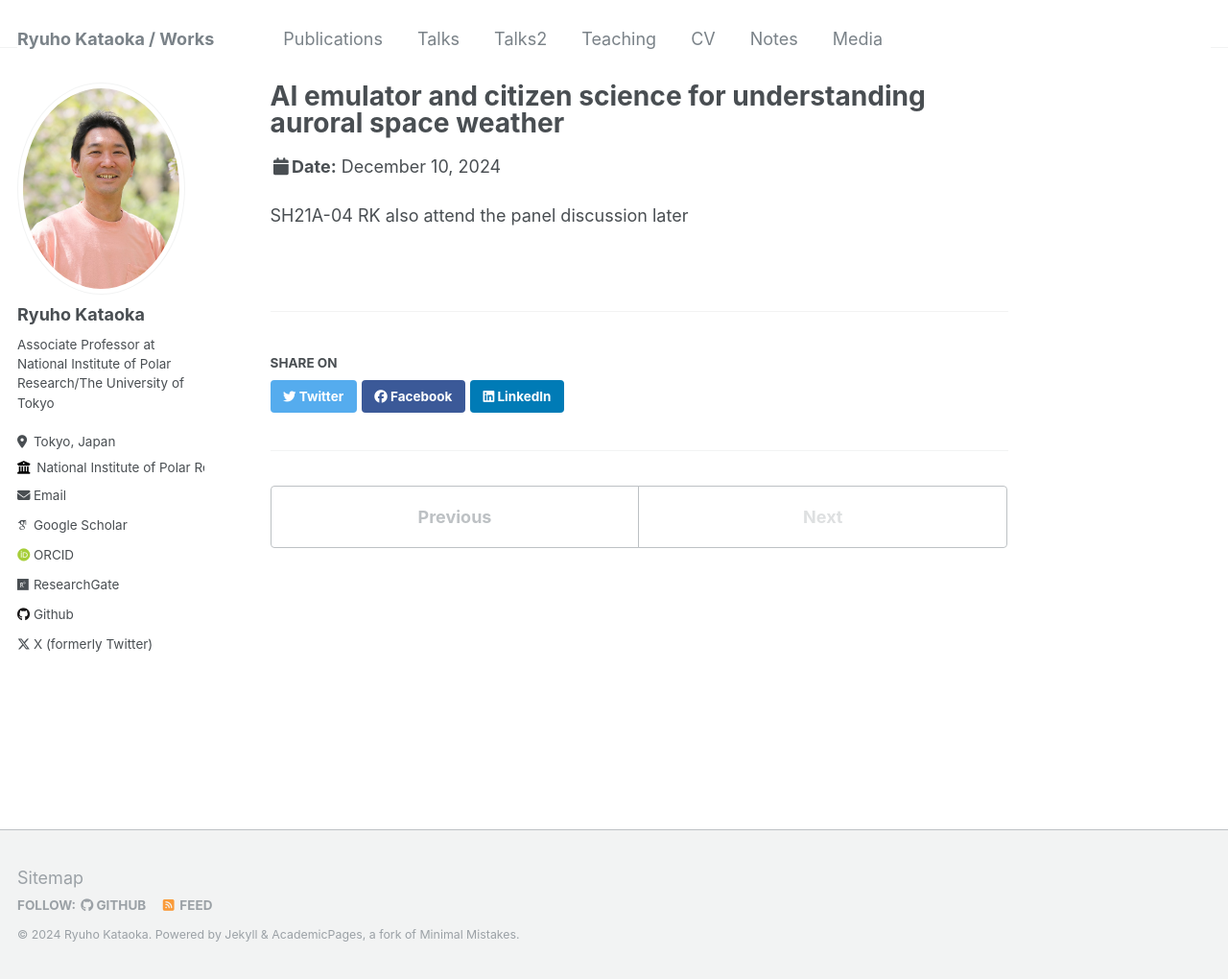
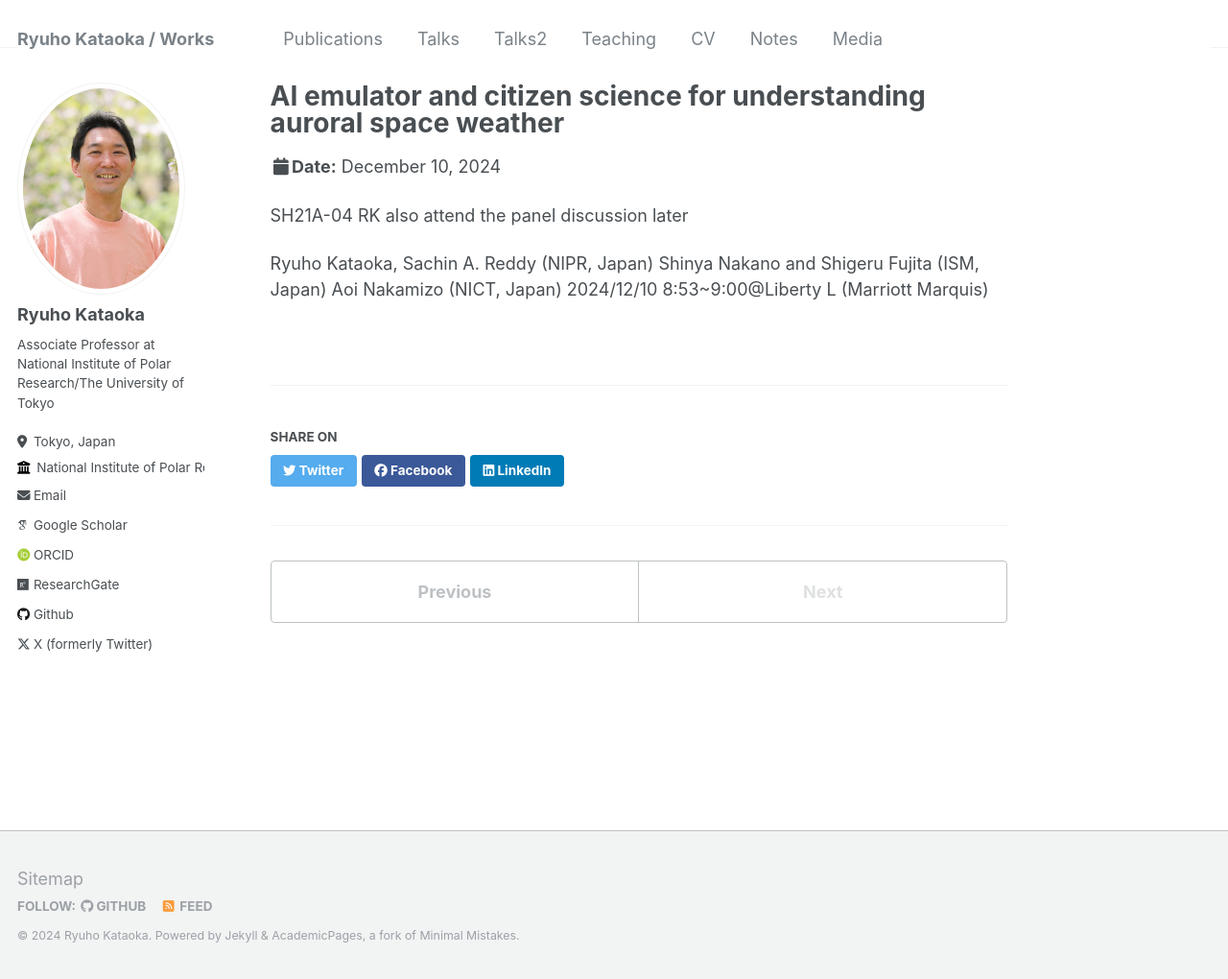
Before and after one commit to ryuhokataoka/ryuhokataoka.github.io, a Jekyll site: the page built from _talks/2024-12-10-AGU.md, in a window 1280 px wide and 1020 px high. Shown: the whole window at 96% size. Built offline with Jekyll 4.4.1, drawn with Linux system fonts in a browser that asks for light colours; some web fonts are replaced.

Commit message:
Update 2024-12-10-AGU.md

```diff
--- a/_talks/2024-12-10-AGU.md
+++ b/_talks/2024-12-10-AGU.md
@@ -10,3 +10,8 @@ location: "Washington DC, US"
 
 SH21A-04
 RK also attend the panel discussion later
+
+Ryuho Kataoka, Sachin A. Reddy (NIPR, Japan)
+Shinya Nakano and Shigeru Fujita (ISM, Japan)
+Aoi Nakamizo (NICT, Japan)
+2024/12/10 8:53~9:00@Liberty L (Marriott Marquis)
```
